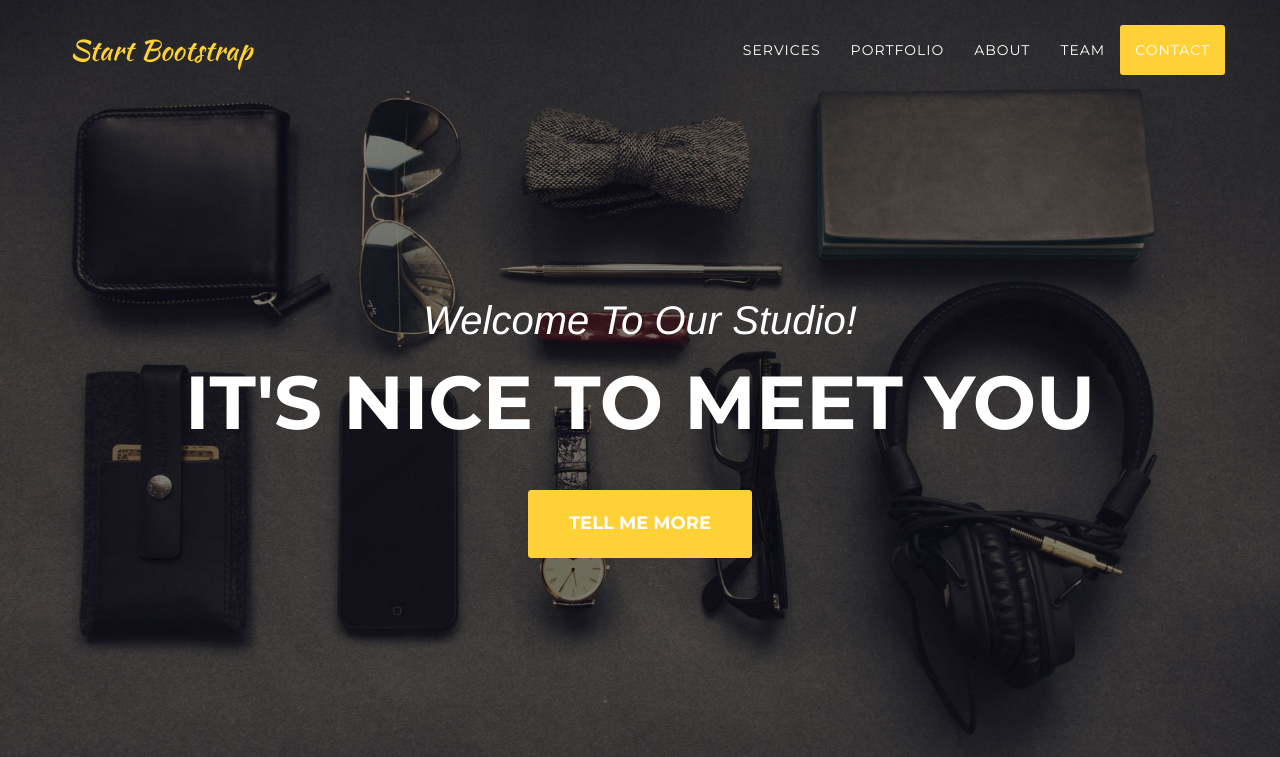
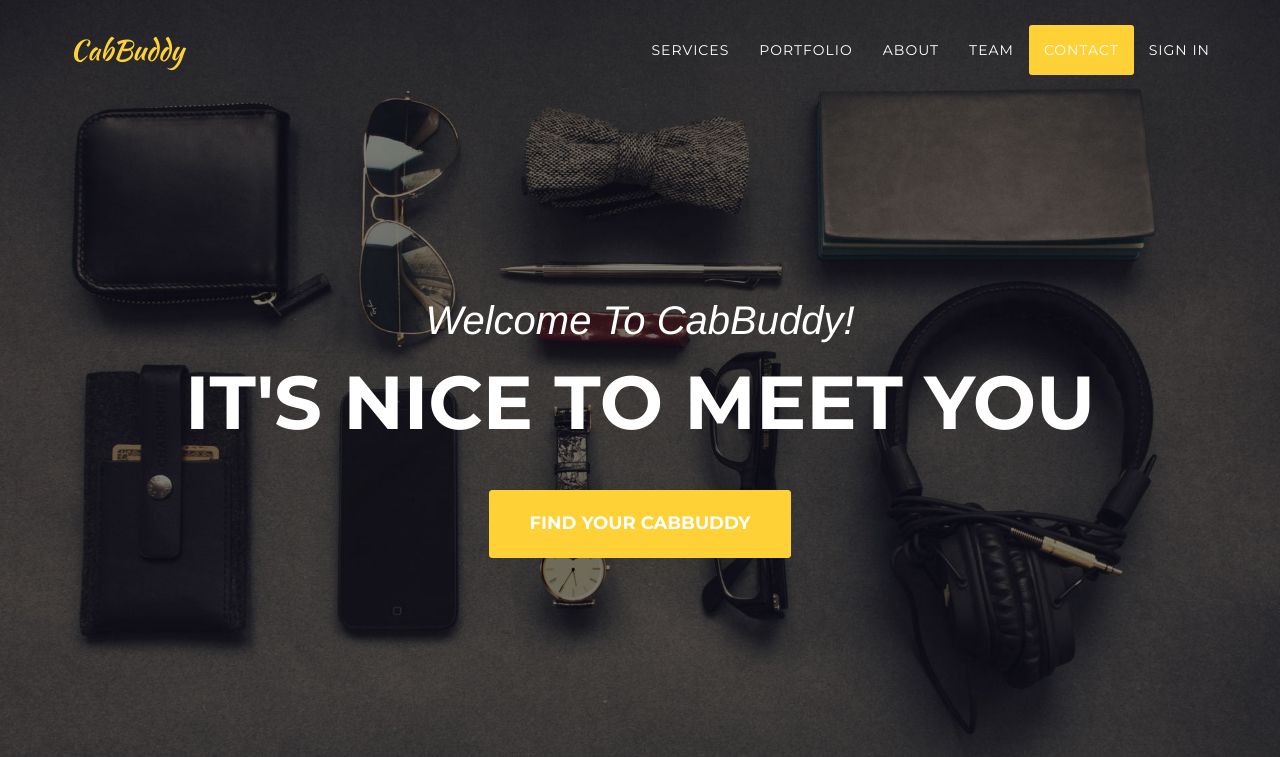
Before and after one commit to jainavi-zz/cabbuddy, a Python web app: template templates/index.html in a window 1280 px wide. Shown: the top 757 px of the page. Run offline with Jinja, Linux system fonts and the light colour scheme; the template is opened without the code that fills it, so the values that code supplies are empty; some libraries are stand-ins or nearby versions; some web fonts are replaced.

Commit message:
some minor changes

```diff
--- a/static/css/agency.css
+++ b/static/css/agency.css
@@ -865,3 +865,7 @@ img::-moz-selection {
 body {
     webkit-tap-highlight-color: #fed136;
 }
+
+.sign-in {
+    background: none;
+}
--- a/static/js/backbone/views/userview.js
+++ b/static/js/backbone/views/userview.js
@@ -5,7 +5,6 @@ jQuery(function() {
 	        console.log('Login View Initialized');
 	    },
 		render: function() {
-			console.log('Yahoo!');
 			this.$el.html ('CONTENT SHOULD SHOW HERE');
 		}
 	});
--- /dev/null
+++ b/static/js/index.js
@@ -0,0 +1,3 @@
+function loadSigninDialog(e) {
+	$('#signin-modal').modal();
+}
--- a/templates/index.html
+++ b/templates/index.html
@@ -46,7 +46,7 @@
                     <span class="icon-bar"></span>
                     <span class="icon-bar"></span>
                 </button>
-                <a class="navbar-brand page-scroll" href="#page-top">Start Bootstrap</a>
+                <a class="navbar-brand page-scroll" href="#page-top">CabBuddy</a>
             </div>
 
             <!-- Collect the nav links, forms, and other content for toggling -->
@@ -70,6 +70,9 @@
                     <li>
                         <a class="page-scroll" href="#contact">Contact</a>
                     </li>
+                    <li>
+                        <a class="sign-in" href="#" onclick="loadSigninDialog()">Sign in</a>
+                    </li>
                 </ul>
             </div>
             <!-- /.navbar-collapse -->
@@ -81,9 +84,9 @@
     <header>
         <div class="container">
             <div class="intro-text">
-                <div class="intro-lead-in">Welcome To Our Studio!</div>
+                <div class="intro-lead-in">Welcome To CabBuddy!</div>
                 <div class="intro-heading">It's Nice To Meet You</div>
-                <a href="#services" class="page-scroll btn btn-xl">Tell Me More</a>
+                <a href="#services" class="page-scroll btn btn-xl">Find your CabBuddy</a>
             </div>
         </div>
     </header>
@@ -640,6 +643,21 @@
         </div>
     </div>
 
+    <!-- sign in modal-->
+    <div id="signin-modal" class="modal fade">
+        <div class="modal-dialog">
+            <div class="modal-content">
+                <!-- dialog body -->
+                <div class="modal-body">
+                    <button type="button" class="close" data-dismiss="modal">&times;</button>
+                    Please sign in!
+                </div>
+                <!-- dialog buttons -->
+                <div class="modal-footer"><button type="button" class="btn btn-primary">OK</button></div>
+            </div>
+        </div>
+    </div>
+
     <!-- load javascripts here-->
 
     <!-- jQuery -->
@@ -666,6 +684,7 @@
 
     <script type="text/javascript" src="js/backbone/views/userview.js"></script>
     <script type="text/javascript" src="js/backbone/routes.js"></script>
+    <script type="text/javascript" src="js/index.js"></script>
 
 </body>
 
```
